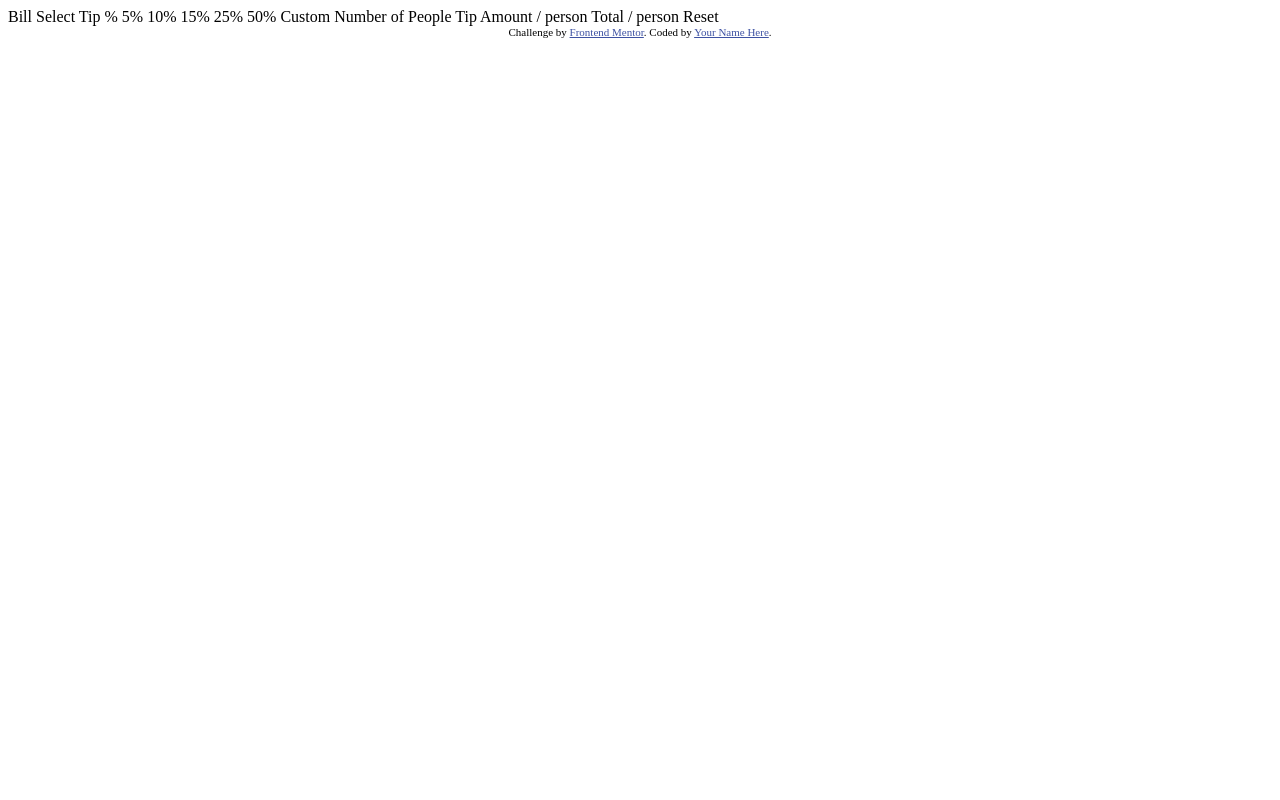
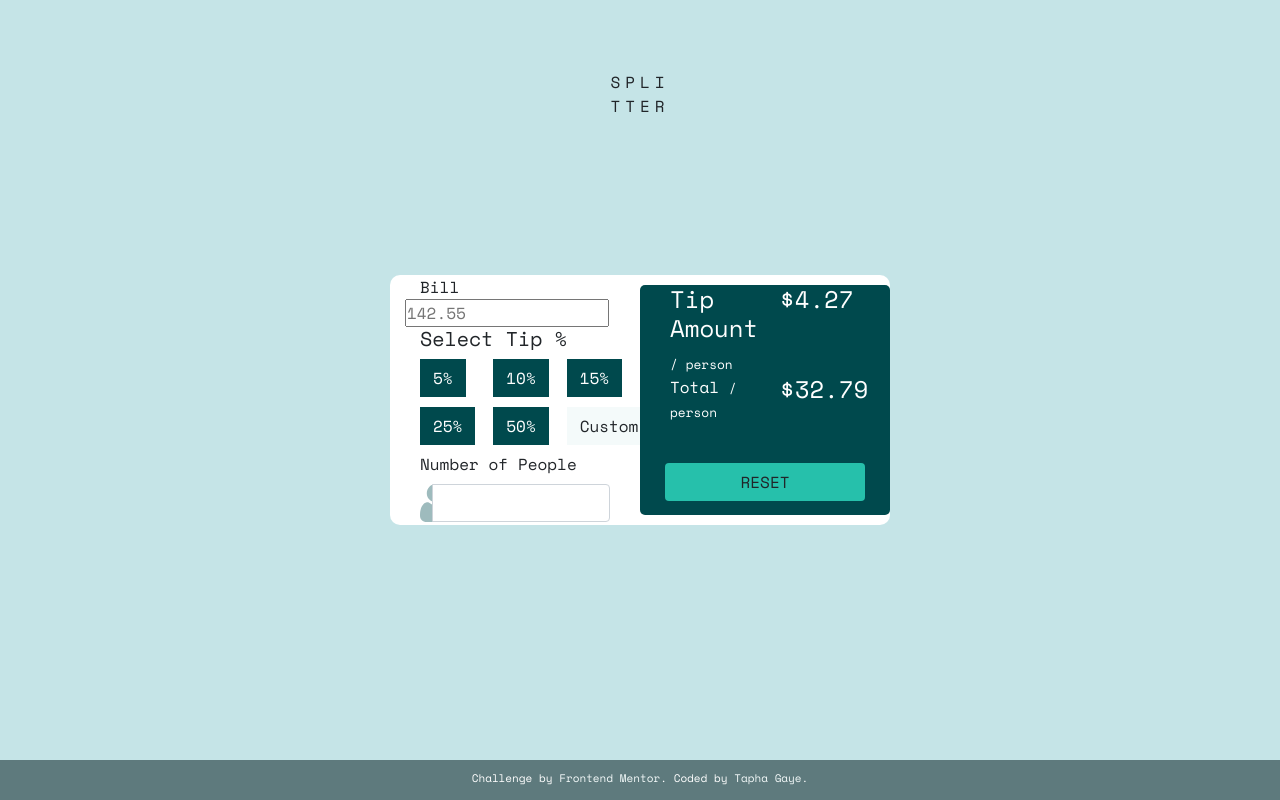
Before and after one commit to tafa1618/front-end-mentor-challenge-app-calculator, a plain HTML site: page index.html in a window 1280 px wide. Drawn offline with nearby package versions, Linux system fonts and the light colour scheme.

Commit message:
ending with the UI

```diff
--- a/index.html
+++ b/index.html
@@ -1,44 +1,153 @@
 <!DOCTYPE html>
 <html lang="en">
+
 <head>
   <meta charset="UTF-8">
-  <meta name="viewport" content="width=device-width, initial-scale=1.0"> <!-- displays site properly based on user's device -->
+  <meta name="viewport" content="width=device-width, initial-scale=1.0">
+  <!-- displays site properly based on user's device -->
 
   <link rel="icon" type="image/png" sizes="32x32" href="./images/favicon-32x32.png">
+  <link rel="stylesheet" href="https://stackpath.bootstrapcdn.com/bootstrap/4.4.1/css/bootstrap.min.css"
+    integrity="sha384-Vkoo8x4CGsO3+Hhxv8T/Q5PaXtkKtu6ug5TOeNV6gBiFeWPGFN9MuhOf23Q9Ifjh" crossorigin="anonymous">
+  <link rel="stylesheet" href="styles.css">
 
   <title>Frontend Mentor | Tip calculator app</title>
 
   <!-- Feel free to remove these styles or customise in your own stylesheet 👍 -->
   <style>
-    .attribution { font-size: 11px; text-align: center; }
-    .attribution a { color: hsl(228, 45%, 44%); }
+
   </style>
 </head>
+
 <body>
 
-  Bill
 
-  Select Tip %
-  5%
-  10%
-  15%
-  25%
-  50%
-  Custom
+  <p class="text-center splitter">SPLI <br>TTER</p>
 
-  Number of People
 
-  Tip Amount
-  / person
 
-  Total
-  / person
+  <div class="main">
 
-  Reset
+    <div class="container">
+      <div class="row">
+        <div class="col-md-6 main-left">
+          <div class="container">
+            <div class="row">
+              <div class="col">Bill</div>
+              <input type="text" placeholder="142.55">
+            </div>
+          </div>
 
-  <div class="attribution">
+          <div class="container">
+
+            <h5>Select Tip %</h5>
+            <div class="row">
+              <div class="col-md-4"><button type="button" class="btn btn-tip-1">5%</button></div>
+              <div class="col-md-4"><button type="button" class="btn btn-tip-1">10%</button></div>
+              <div class="col-md-4"><button type="button" class="btn btn-tip-1">15%</button></div>
+
+            </div>
+            <div class="row" style="margin-top: 10px;">
+              <div class="col-md-4"><button type="button" class="btn btn-tip-1">25%</button></div>
+              <div class="col-md-4">
+                <button type="button" class="btn btn-tip-1">50%</button>
+              </div>
+              <div class="col-md-4 "><button type="button" class="btn btn-tip-2">Custom</button></div>
+
+            </div>
+          </div>
+
+
+
+
+
+
+          <div class="container">
+            <h6 style="margin-top: 10px;">Number of People</h6>
+            <div class="row" style="margin-top: 10px;">
+
+
+
+              <div class="col">
+                <div class="input-group">
+                  <div class="input-group-prepend">
+                    <img src="./images/icon-person.svg" alt="">
+                  </div>
+                  <input type="text" class="form-control" id="validationDefaultUsername"
+                    aria-describedby="inputGroupPrepend2" required>
+                </div>
+              </div>
+            </div>
+          </div>
+        </div>
+        <div class="col-md-6 main-right">
+
+          <div class="container center">
+            <div class="row">
+              <div class="col-md-6">
+                <h4>Tip Amount
+                </h4>
+                <small>/ person</small>
+              </div>
+              <div class="col-md-6">
+                <h4>$4.27</h4>
+              </div>
+            </div>
+          </div>
+
+          <div class="container center">
+            <div class="row">
+              <div class="col-md-6"> Total
+                <small>/ person</small>
+              </div>
+              <div class="col-md-6">
+                <h4>$32.79</h4>
+              </div>
+            </div>
+          </div>
+
+
+
+
+          <button type="button" class="btn reset">RESET</button>
+        </div>
+      </div>
+
+    </div>
+
+
+
+
+  </div>
+
+
+
+
+  <div class="attribution" id="footer">
     Challenge by <a href="https://www.frontendmentor.io?ref=challenge" target="_blank">Frontend Mentor</a>.
-    Coded by <a href="#">Your Name Here</a>.
+    Coded by <a href="https://github.com/tafa1618">Tapha Gaye</a>.
   </div>
+
+
+
+
+
+
+
+
+
+
+
+
+  <script src="https://code.jquery.com/jquery-3.4.1.slim.min.js"
+    integrity="sha384-J6qa4849blE2+poT4WnyKhv5vZF5SrPo0iEjwBvKU7imGFAV0wwj1yYfoRSJoZ+n"
+    crossorigin="anonymous"></script>
+  <script src="https://cdn.jsdelivr.net/npm/popper.js@1.16.0/dist/umd/popper.min.js"
+    integrity="sha384-Q6E9RHvbIyZFJoft+2mJbHaEWldlvI9IOYy5n3zV9zzTtmI3UksdQRVvoxMfooAo"
+    crossorigin="anonymous"></script>
+  <script src="https://stackpath.bootstrapcdn.com/bootstrap/4.4.1/js/bootstrap.min.js"
+    integrity="sha384-wfSDF2E50Y2D1uUdj0O3uMBJnjuUD4Ih7YwaYd1iqfktj0Uod8GCExl3Og8ifwB6"
+    crossorigin="anonymous"></script>
 </body>
+
 </html>
--- /dev/null
+++ b/styles.css
@@ -0,0 +1,144 @@
+/*************** font family *************/
+
+@import url('https://fonts.googleapis.com/css2?family=Space+Mono&display=swap');
+
+/*------------------- Variables -------------------------------*/
+
+:root {
+  /*                  Colors  */
+
+/*                 Primary    */
+
+--strongCyan: hsl(172, 67%, 45%);
+
+/****                      Neutral *                             */
+
+--VeryDarkCyan: hsl(183, 100%, 15%);
+--darkGrayishCyan: hsl(186, 14%, 43%);
+--DarkkGrayishCyan: hsl(184, 14%, 56%);
+--lightGrayishCyan: hsl(185, 41%, 84%);
+--lighttGrayishCyan: hsl(189, 41%, 97%);
+--White: hsl(0, 0%, 100%);
+
+}
+
+*{
+  margin: 0;
+  padding: 0;
+}
+body{
+  background-color: var(--lightGrayishCyan);
+  font-family: 'Space Mono', monospace;
+
+}
+
+#footer {
+  position: fixed;
+  padding: 10px 10px 0px 10px;
+  bottom: 0;
+  width: 100%;
+  /* Height of the footer*/
+  height: 40px;
+  background:var(--darkGrayishCyan);
+  color: var(--white);
+}
+
+
+/*  main section ------------- */
+
+.main{
+  background-color: var(--white);
+  border-radius: 10px;
+  width: 500px;
+  height: 250px;
+  position: absolute;
+  margin: auto;
+  left: 0;
+  right: 0;
+  top: 0;
+  bottom: 0;
+}
+.splitter{
+  position: absolute;
+  margin: auto;
+  left: 0;
+  right: 0;
+  top: 70px;
+  bottom: 0;
+  letter-spacing: 5px;
+}
+
+.main-right{
+  background-color: var(--VeryDarkCyan);
+  color: var(--white);
+  position: relative;
+  height: 230px;
+  margin: 10px 0 10px;
+  border-radius: 5px;
+}
+
+.main-left{
+
+}
+
+#header-search {
+  display: inline-block;
+  /* width: 200px;
+  height: 32px; */
+  background: var(--lightGrayishCyan); color: white;
+  font-size: 12pt; padding: 4px  4px; vertical-align: middle;
+}
+#search-icon {
+  position: relative; right: 28px;
+  fill: white; width: 24px; height: 24px;
+  vertical-align: middle; cursor: pointer;
+}
+
+.btn-tip-1{
+  background-color: var(--VeryDarkCyan);
+  color: var(--White);
+  border-radius: 0 !important;
+}
+.btn-tip-2{
+  position: relative;
+  background: var(--lighttGrayishCyan);
+  border-radius: 0 !important;
+}
+
+.reset{
+  text-align: center;
+  position: relative;
+  align-items: center;
+  margin-top: 40px;
+  width: 200px;
+  background: var(--strongCyan);
+  margin-left: 10px;
+  margin-right: 10px;
+}
+
+/*  main section ------------- */
+
+
+
+
+
+
+
+
+
+
+
+
+
+
+/* ----------- attribution section -----------*/
+.attribution {
+  font-size: 11px;
+  text-align: center;
+}
+
+.attribution a {
+  color: var(--lighttGrayishCyan);
+}
+
+/* ----------- end of attribution section -----------*/
```
